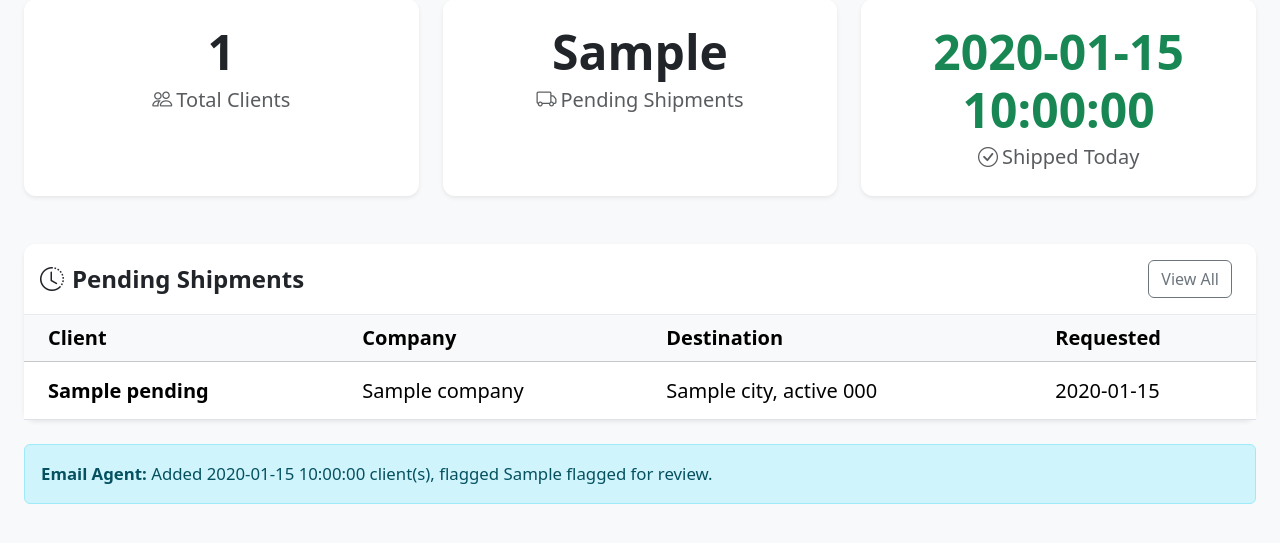
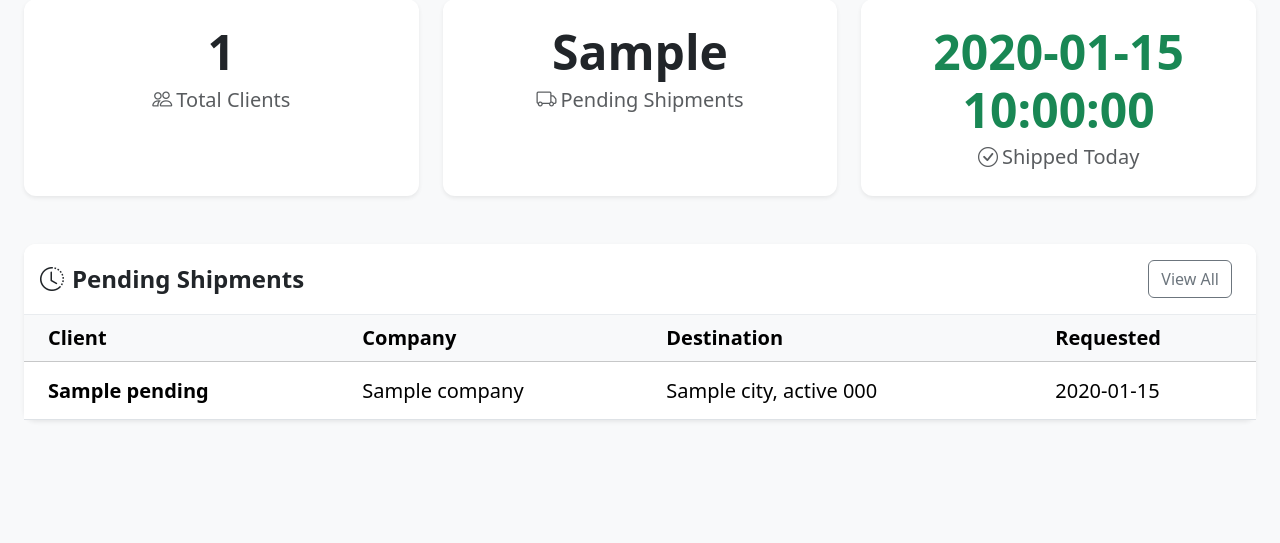
Before and after one commit to IsNotAvailale/ShipDesk, a Flask app: template ShippingSystem/templates/dashboard.html in a window 1280 px wide. Shown: the part 97-640 px from the top of the page. Run offline with Flask 3, Linux system fonts and the light colour scheme; the template is opened without the code that fills it: most values are stand-ins (such as "Sample title", 1, 10 or a date in 2020).

Commit message:
Fix session timeout JS variable and remove unused template variable
- base.html: use injected SESSION_TIMEOUT directly instead of
  config.SESSION_TIMEOUT (which was falling back to hardcoded 900)
- dashboard.html: remove email_result block that was never passed
  from the route (email agent results are shown via flash messages)

Co-Authored-By: Claude Sonnet 4.6 <noreply@anthropic.com>

```diff
--- a/ShippingSystem/templates/base.html
+++ b/ShippingSystem/templates/base.html
@@ -93,7 +93,7 @@
 {% if session.get('user') %}
 <script>
   // Session timeout countdown — warn 2 minutes before expiry
-  const TIMEOUT_SECS = {{ config.SESSION_TIMEOUT if config is defined else 900 }};
+  const TIMEOUT_SECS = {{ SESSION_TIMEOUT }};
   const WARN_BEFORE  = 120; // seconds before expiry to show banner
 
   let remaining = TIMEOUT_SECS;
--- a/ShippingSystem/templates/dashboard.html
+++ b/ShippingSystem/templates/dashboard.html
@@ -90,12 +90,4 @@
   </div>
 </div>
 
-{% if email_result %}
-<div class="alert alert-info mt-4">
-  <strong>Email Agent:</strong> Added {{ email_result.added }} client(s),
-  flagged {{ email_result.flagged }} for review.
-  {% if email_result.error %}<br><span class="text-danger">{{ email_result.error }}</span>{% endif %}
-</div>
-{% endif %}
-
 {% endblock %}
```
